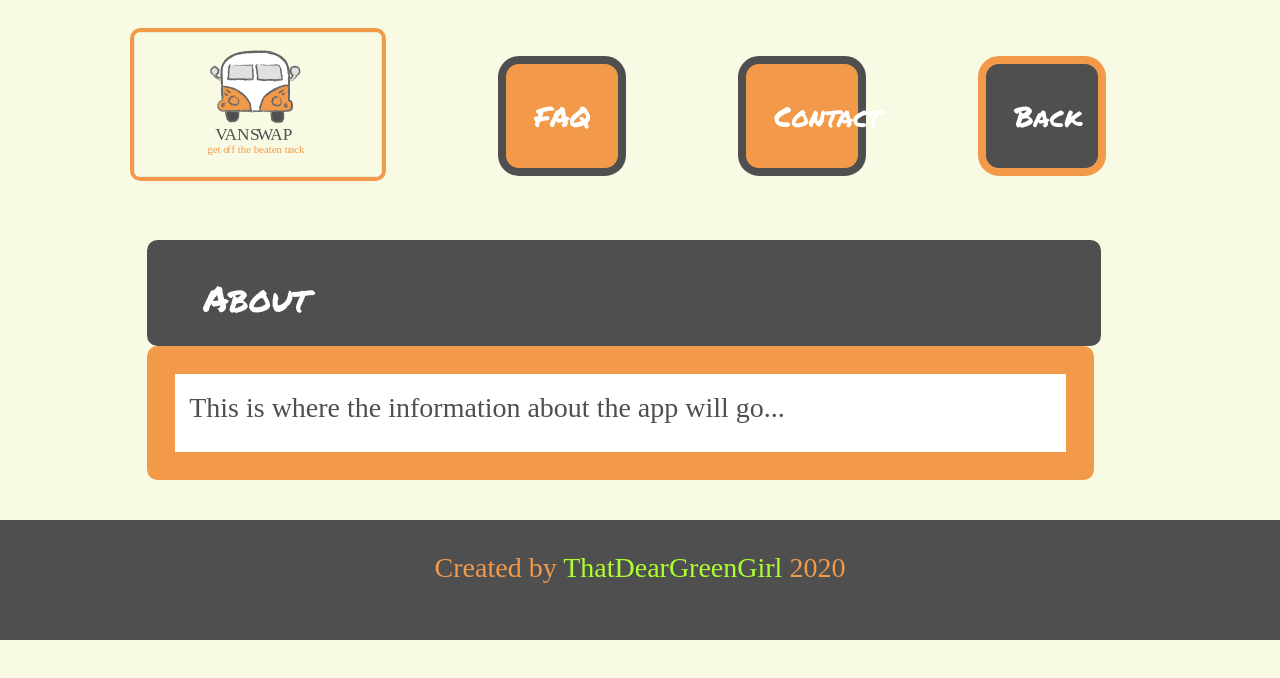
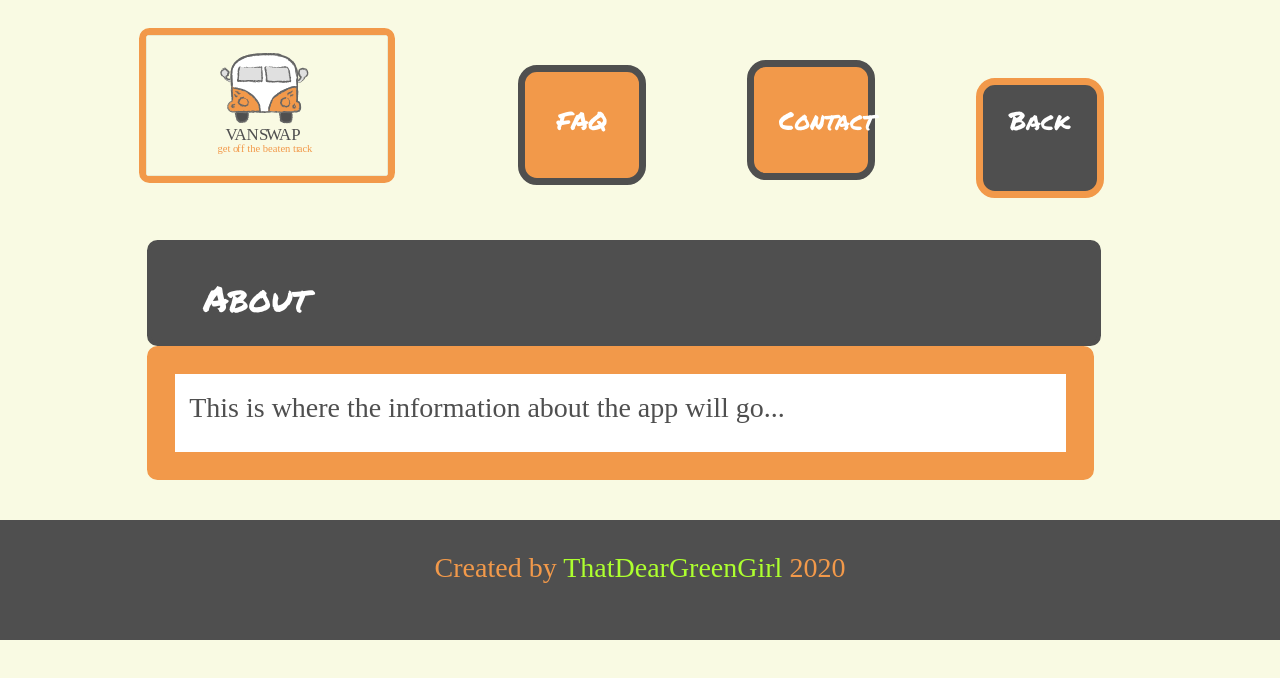
Before and after one commit to lynn-w-b/van-swap-client, a React (Create React App) app: page /about in a window 1280 px wide. Shown: the top 678 px of the page. Built offline with nearby package versions, Linux system fonts and the light colour scheme; no server answers; a web font is replaced by a local one.

Commit message:
final changes

```diff
--- a/src/components/NavBar/NavBar.css
+++ b/src/components/NavBar/NavBar.css
@@ -6,36 +6,51 @@
     justify-content: space-around;
 }
 .mainnavimage {
-    border: solid 0.3em #F2994a;
+    border: solid 0.5em #F2994a;
     border-radius: 0.75em;
     margin-top: 2em;
     margin-left: 8vw;
     width: 20vw;
+    max-height: 35vh;
 }
-
+.firstnavbutton {
+    background-color:#F2994A;
+    color: #4f4f4f;
+    font-family: 'Permanent Marker', cursive;
+    font-size: 1.8em;
+    padding: 1.2em 1em 2.5em 1em;
+    margin: 2em;
+    border: solid 0.3em #4f4f4f;
+    border-radius: 0.75em;
+    width: 10vw;
+    height: 15vh;
+    margin-top: 2.4em;
+}
 .mainnavbutton {
     background-color:#F2994A;
     color: #4f4f4f;
     font-family: 'Permanent Marker', cursive;
-    font-size: 2em;
+    font-size: 1.8em;
     padding: 1em 1em 1em 1em;
     margin: 2em;
     border: solid 0.3em #4f4f4f;
     border-radius: 0.75em;
     width: 10vw;
     height: 15vh;
+    margin-top: 2.4em;
 }
 .endnavbutton {
     background-color:#4F4F4F;
     color: white;
     font-family: 'Permanent Marker', cursive;
-    font-size: 2em;
-    padding: 1em 1em 1em 1em;
+    font-size: 1.8em;
+    padding: 0.3em 1em 1.7em 1em;
     margin: 2em;
     border: solid 0.3em #F2994A;
     border-radius: 0.75em;
     width: 10vw;
     height: 15vh;
+    margin-top: 2.4em;
 }
 .buttonplace {
     margin-right: 7vw;
--- a/src/components/NavBar/NavBar.js
+++ b/src/components/NavBar/NavBar.js
@@ -13,7 +13,7 @@ const NavBar = (props) => {
         <Link to={"/"} style={{'textDecoration':'none', 'color':'white'}}><img className="mainnavimage" src='/SVG/SVG/Asset 3.svg' alt="Van Swap Logo"/></Link>
         </div>
         <div className="buttons buttonplace">
-        <button className="mainnavbutton"><Link to={link1} style={{'textDecoration':'none', 'color':'white'}}>{button1}</Link></button>
+        <button className="firstnavbutton"><Link to={link1} style={{'textDecoration':'none', 'color':'white'}}>{button1}</Link></button>
         <button className="mainnavbutton"><Link to={link2} style={{'textDecoration':'none', 'color':'white'}}>{button2}</Link></button>
         <button className="endnavbutton"><Link to={link3} style={{'textDecoration':'none', 'color':'white'}}>{button3}</Link></button>
         </div>
--- a/src/components/NavBarBlank/NavBarBlank.css
+++ b/src/components/NavBarBlank/NavBarBlank.css
@@ -10,5 +10,5 @@
     border: solid 0.3em #F2994a;
     border-radius: 0.75em;
     margin-top: 2vh;
-    width: 25vw;
+    width: 20vw;
 }
--- a/src/services/vanService.js
+++ b/src/services/vanService.js
@@ -144,7 +144,6 @@ export const editswap = ( id, decision ) => {
   );
   return service
     .post(`/swap/editswap/${id}`,
-      id,
       decision
     )
     .then((response) => response.data)
--- a/src/views/Home/Home.css
+++ b/src/views/Home/Home.css
@@ -3,7 +3,7 @@
   flex-direction: row;
   margin-top: 10vh;
   margin-right: 30vw;
-
+  width: 74vw;
 }
 .titlecontainer h1 {
   margin-left: 3vw;
@@ -12,26 +12,27 @@
 
 .editbutton {
   width: 5vw;
-    height: 12vh;
+  height: 10vh;
   padding: 0.2em;
   border: solid white 0.3em;
   border-radius: 0.75em;
   position: absolute;
   right: 15vw;
-    top: 31vh;
-    background: #F2994A;
+  top: 32vh;
+  background: #f2994a;
   color: #4f4f4f;
-
 }
 .editbutton img {
   width: 4vw;
+  border: solid 0.3em #f2994a;
+  border-radius: 0.75em;
 }
 p {
-    font-family: 'Big Shoulders Inline Text', cursive;
+  font-family: "Big Shoulders Inline Text", cursive;
   font-size: 2em;
 }
 .first-panel {
-    display:flex;
+  display: flex;
   flex-direction: row;
   justify-content: space-between;
 }
@@ -43,7 +44,7 @@ p {
   margin-bottom: 2vh;
 }
 .handwriting {
-    font-family: 'Just Me Again Down Here', cursive;
+  font-family: "Just Me Again Down Here", cursive;
   font-size: 3em;
 }
 .arrow {
@@ -55,7 +56,7 @@ p {
   width: 4vw;
 }
 .panel-title {
-    font-family: 'Just Me Again Down Here', cursive;
+  font-family: "Just Me Again Down Here", cursive;
   font-size: 3em;
 }
 .swapviewbox {
@@ -64,16 +65,15 @@ p {
   margin-left: 12vw;
   margin-top: 2vh;
   margin-bottom: 2vh;
-        background-color:white;
+  background-color: white;
   color: #4f4f4f;
   padding: 1em;
-        border: solid 2em #F2994A;
+  border: solid 2em #f2994a;
   border-radius: 0.75em;
   text-align: left;
 }
 .home {
-    background-image: url('/orangecampervan.jpg');
+  background-image: url("/orangecampervan.jpg");
   background-repeat: repeat;
   background-size: cover;
-
 }
--- a/src/views/Home/Home.js
+++ b/src/views/Home/Home.js
@@ -47,7 +47,7 @@ class Home extends React.Component {
           enddate={swap.enddate}
           additionalinfo={swap.additionalInfo}
           vanowner={swap.vanowner}
-          accepted={swap.accepted}
+          decision={swap.decision}
           id={swap._id}
           key={swap._id}
         ></Swap>
@@ -60,7 +60,7 @@ class Home extends React.Component {
           enddate={swapgot.enddate}
           additionalinfo={swapgot.additionalInfo}
           swaprequester={swapgot.swaprequester}
-          accepted={swapgot.accepted}
+          decision={swapgot.decision}
           id={swapgot._id}
           key={swapgot._id}
         ></Swapgot>
--- a/src/views/SwapDetails/swapDetails.js
+++ b/src/views/SwapDetails/swapDetails.js
@@ -20,6 +20,7 @@ class SwapDetails extends React.Component {
     vanlocation: "",
     vanabout: "",
     vanimages: [],
+    vanowner:"",
     vanownerfullname: "",
     vanowneremail: "",
     vanownerdetails: "",
@@ -59,6 +60,7 @@ class SwapDetails extends React.Component {
           vanlocation: response.Van.location,
           vanabout: response.Van.about,
           vanimages: [...response.Van.images],
+          vanowner: response.Vanowner._id,
           vanownerfullname: response.Vanowner.fullname,
           vanowneremail: response.Vanowner.email,
           vanownerdetails: response.Vanowner.about,
@@ -82,7 +84,9 @@ class SwapDetails extends React.Component {
 
   onClickHandler = (event) => {
     if (this.state.vanowner === localStorage.getItem("currentuser")) {
-      this.setState({ decision: "Accepted" });
+      this.setState({
+        decision: "Accepted",
+      });
       console.log("id and decision=", this.state.id, this.state.decision);
       editswap(this.state.id, this.state.decision).then((response) => {
         this.setState({
@@ -121,8 +125,10 @@ class SwapDetails extends React.Component {
     } else if(this.state.decision === "Accepted"){
         button = <button className="acceptbutton">Accepted</button>
     } else if(this.state.decision === "Declined"){
-        button = <button classname="declinebutton">Declined</button>
-    }
+        button = <button className="declinebutton">Declined</button>
+    } else {
+      button = <button className="pendingbutton">Pending Approval</button>
+    };
     return (
       <div className="swapdetails">
         <NavBar
```
Lines whose indentation alone changed are shown as unchanged.
